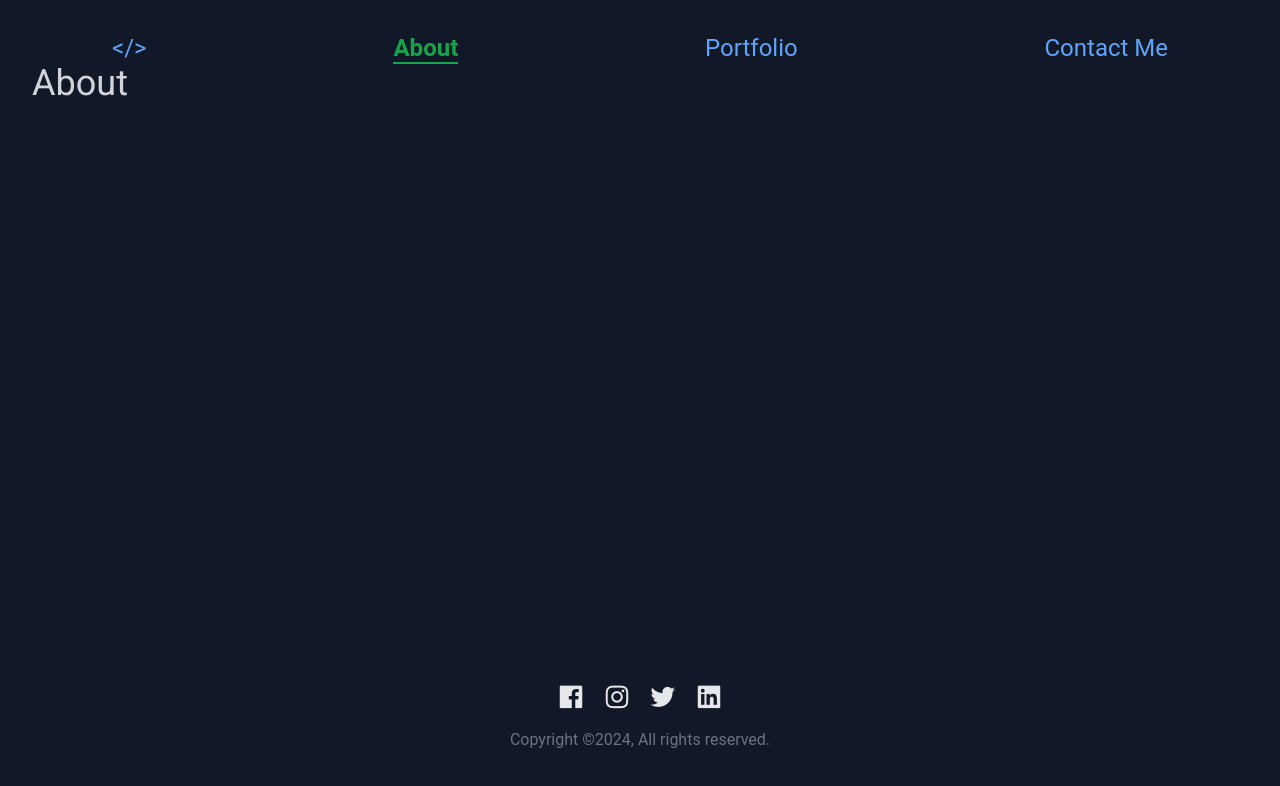
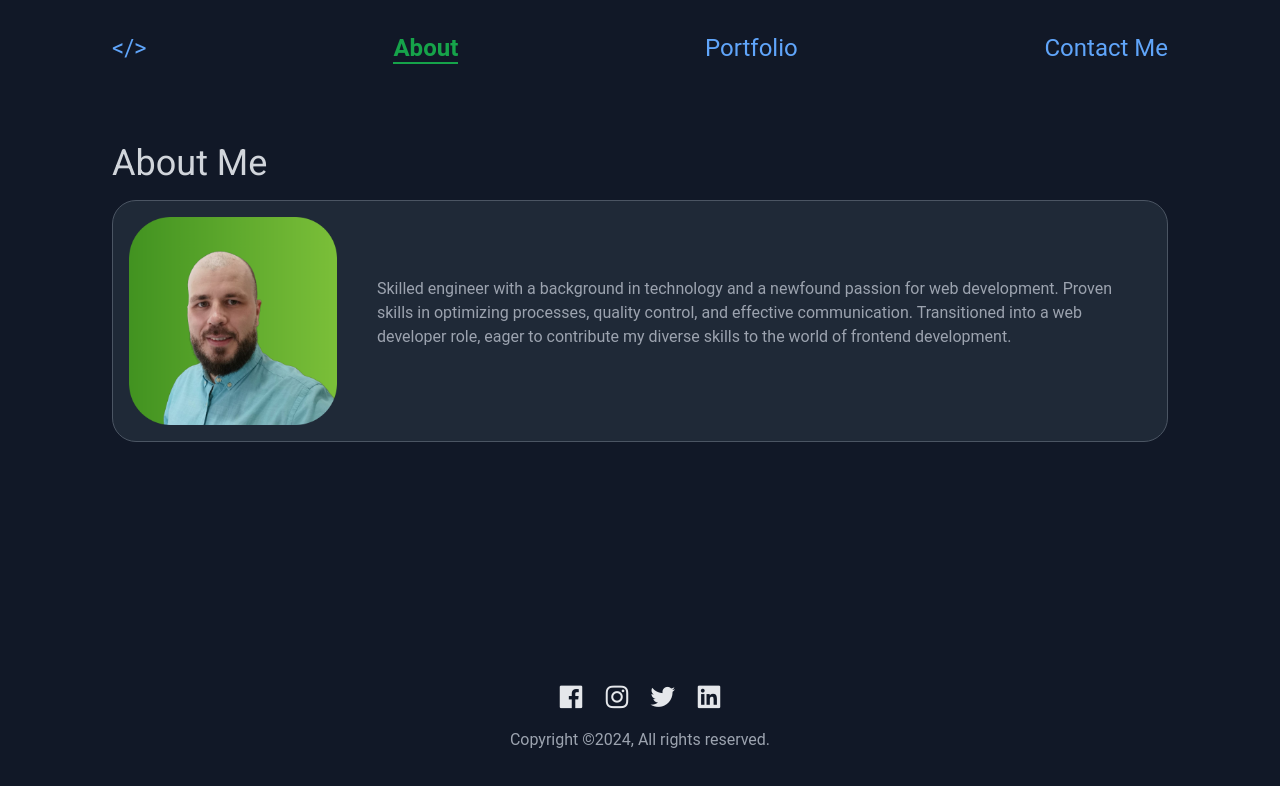
Before and after one commit to Boolick/My-Portfolio, a React (Vite) app: page /about in a window 1280 px wide. Shown: the top 786 px of the page. Built offline with nearby package versions, Linux system fonts and the light colour scheme.

Commit message:
feat: implement aboutMe page

```diff
--- a/src/index.css
+++ b/src/index.css
@@ -7,7 +7,7 @@ h1 {
 }
 
 p {
-    @apply mb-4 text-gray-500;
+    @apply mb-4 text-gray-400;
 }
 
 a {
--- a/src/pages/ui/AboutPage.tsx
+++ b/src/pages/ui/AboutPage.tsx
@@ -1,9 +1,10 @@
+import { AboutMe } from "../../shared";
 import Layout from "../../shared/components/Layout";
 
 export const AboutPage = () => {
   return (
     <Layout>
-      <h1>About</h1>
+      <AboutMe className={"flex flex-col justify-between h-1/2 p-20"} />
     </Layout>
   );
 };
--- /dev/null
+++ b/src/shared/components/AboutMe.tsx
@@ -0,0 +1,22 @@
+interface AboutMeProps {
+  className: string;
+}
+export const AboutMe = ({ className }: AboutMeProps) => {
+  return (
+    <main className={className}>
+      <h1>About Me</h1>
+      <div className="flex flex-row items-center p-4 gap-10 bg-gray-800 border border-gray-600 rounded-3xl">
+        <img className="w-52 h-52" src="assets/profile-pic (5).png" />
+        <p>
+          Skilled engineer with a background in technology and a newfound
+          passion for web development. Proven skills in optimizing processes,
+          quality control, and effective communication. Transitioned into a web
+          developer role, eager to contribute my diverse skills to the world of
+          frontend development.
+        </p>
+      </div>
+    </main>
+  );
+};
+
+export default AboutMe;
--- a/src/shared/components/Home.tsx
+++ b/src/shared/components/Home.tsx
@@ -17,7 +17,7 @@ export const Home = ({ className }: HeaderProps): React.JSX.Element => {
         </p>
         <Button text={"Download Resume"} />
       </div>
-      <img className="w-80 h-80" src="assets/profile-pic (1).png" />
+      <img className="w-80 h-80" src="assets/profile-pic (1).png" alt="Avatar photo" />
     </div>
   );
 };
--- a/src/shared/components/ProjectCard.tsx
+++ b/src/shared/components/ProjectCard.tsx
@@ -15,7 +15,7 @@ export const ProjectCard = ({
 }: ProjectCardProps) => {
   return (
     <div className="transform transition-transform duration-300">
-      <article className="flex items-center flex-col p-4 bg-gray-800 rounded-lg text-gray-200 shadow-md hover:bg-gray-700">
+      <article className="flex items-center flex-col p-4 bg-gray-800 rounded-3xl text-gray-200 shadow-md hover:bg-gray-700">
         <div>
           <h3>{title}</h3>
           <div className="flex flex-col items-center">
--- a/src/shared/index.ts
+++ b/src/shared/index.ts
@@ -4,3 +4,4 @@ export { Home } from "./components/Home";
 export { Button } from "./components/Button";
 export { Layout } from "./components/Layout";
 export { ProjectList } from "./components/ProjectList";
+export { AboutMe } from "./components/AboutMe";
```
